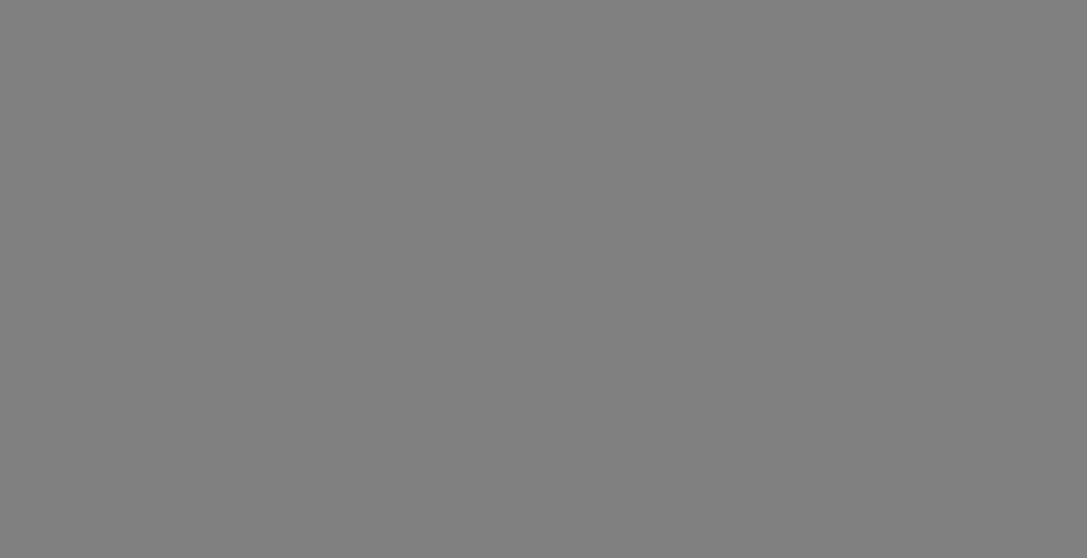
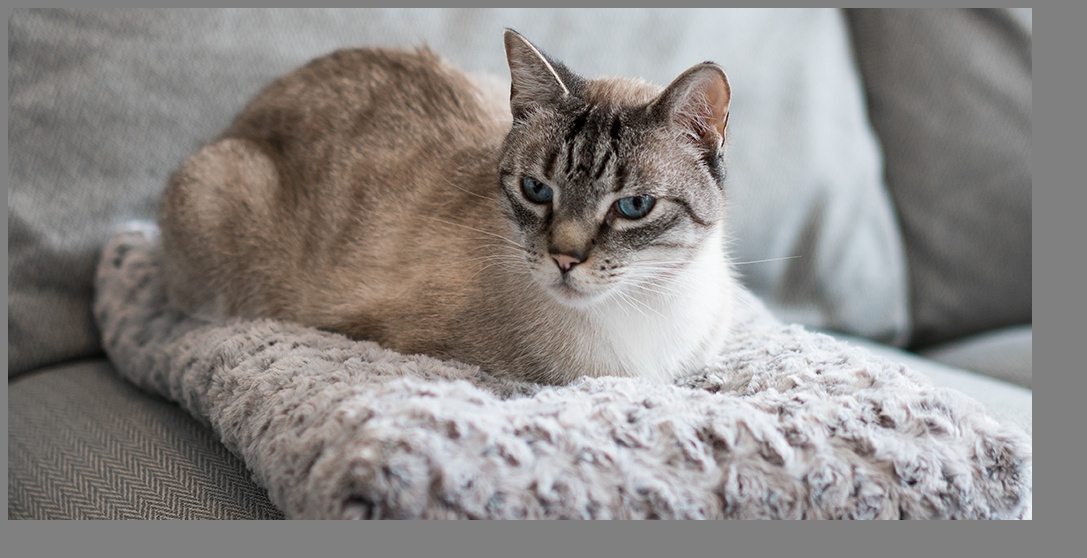
Before and after one commit to perseysnow/IntrotoBootstrap, a plain HTML site: page index.html in a window 1280 px wide. Shown: the whole page, without its empty margins (0-1087 px from the left). Drawn offline with Linux system fonts and the light colour scheme.

Commit message:
customSize Experiment

```diff
--- a/index.html
+++ b/index.html
@@ -15,7 +15,9 @@
    </style>
 </head>
 <body>
-
+    <div class="customSize">
+        <img src="images/smallCat.jpg" alt="Picture of a cat">
+    </div>
 
 
 </body>
```
